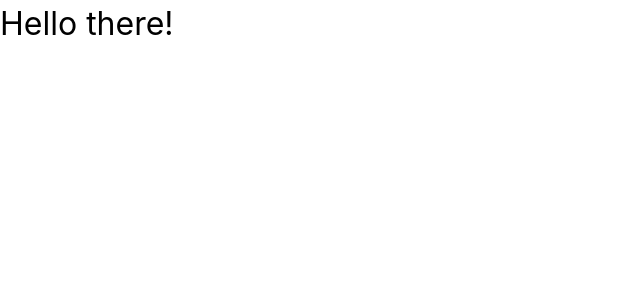
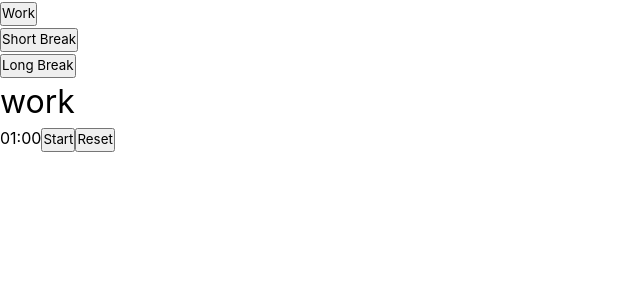
Before and after one commit to mpedraza10/pomo-clock, a React (Vite) app: page / in a window 1280 px wide. Shown: the top 300 px of the page, without its empty margins (0-640 px from the left). Built offline with nearby package versions, Linux system fonts and the light colour scheme.

Commit message:
Added timer component and nav component to switch between the different options for work, short break and long break

```diff
--- a/src/App.jsx
+++ b/src/App.jsx
@@ -1,7 +1,38 @@
+// React imports
+import { useState } from "react";
+
+// Components
+import Nav from "./components/nav/nav.component";
+import Timer from "./components/timer/timer.component";
+
+// Default timer settings
+const defaultTimerSettings = {
+	workTime: 1 * 60,
+	shortBreakTime: 5 * 60,
+	longBreakTime: 15 * 60,
+};
+
 const App = () => {
+	const [timerSettings, setTimerSettings] = useState(defaultTimerSettings);
+	const [currentTimer, setCurrentTimer] = useState("work");
+
 	return (
 		<main>
-			<h1>Hello there!</h1>
+			<Nav setCurrentTimer={setCurrentTimer} />
+
+			{currentTimer === "work" ? (
+				<Timer minutes={timerSettings.workTime} currentTimer={currentTimer} />
+			) : currentTimer === "sbreak" ? (
+				<Timer
+					minutes={timerSettings.shortBreakTime}
+					currentTimer={currentTimer}
+				/>
+			) : (
+				<Timer
+					minutes={timerSettings.longBreakTime}
+					currentTimer={currentTimer}
+				/>
+			)}
 		</main>
 	);
 };
--- /dev/null
+++ b/src/components/nav/nav.component.jsx
@@ -0,0 +1,30 @@
+/* eslint-disable react/prop-types */
+
+const Nav = ({ setCurrentTimer }) => {
+	// Helper functions
+	const handleTimerSelection = (e) => setCurrentTimer(e.target.value);
+
+	return (
+		<nav>
+			<ul>
+				<li>
+					<button onClick={handleTimerSelection} value="work">
+						Work
+					</button>
+				</li>
+				<li>
+					<button onClick={handleTimerSelection} value="sbreak">
+						Short Break
+					</button>
+				</li>
+				<li>
+					<button onClick={handleTimerSelection} value="lbreak">
+						Long Break
+					</button>
+				</li>
+			</ul>
+		</nav>
+	);
+};
+
+export default Nav;
--- /dev/null
+++ b/src/components/timer/timer.component.jsx
@@ -0,0 +1,65 @@
+/* eslint-disable react-hooks/exhaustive-deps */
+/* eslint-disable react/prop-types */
+
+// React imports
+import { useEffect, useState } from "react";
+
+const Timer = ({ currentTimer, minutes }) => {
+	const [timeLeft, setTimeLeft] = useState(minutes);
+	const [isActive, setIsActive] = useState(false);
+
+	// Helper functions
+
+	// Function to format how the time is displayed in the app
+	const formatTime = (seconds) => {
+		const minutes = Math.floor(seconds / 60);
+		const remainingSeconds = seconds % 60;
+		return `${minutes < 10 ? "0" : ""}${minutes}:${
+			remainingSeconds < 10 ? "0" : ""
+		}${remainingSeconds}`;
+	};
+
+	// Function that resets the timer to default setting
+	const handleReset = () => {
+		setIsActive(false);
+		setTimeLeft(minutes); // Reset to initial time
+	};
+
+	// Effects
+
+	// Effect to reset the timer when minutes prop changes
+	useEffect(() => {
+		setTimeLeft(minutes);
+		setIsActive(false);
+	}, [minutes]);
+
+	// Effect to handle timer
+	useEffect(() => {
+		let interval = null;
+
+		if (isActive && timeLeft > 0) {
+			interval = setInterval(() => {
+				setTimeLeft((prevTime) => prevTime - 1);
+			}, 1000);
+		} else if (timeLeft === 0 && isActive) {
+			handleReset();
+		} else {
+			clearInterval(interval);
+		}
+
+		return () => clearInterval(interval);
+	}, [isActive, timeLeft]);
+
+	return (
+		<div>
+			<h1>{currentTimer}</h1>
+			<span>{formatTime(timeLeft)}</span>
+			<button onClick={() => setIsActive(!isActive)}>
+				{isActive ? "Pause" : "Start"}
+			</button>
+			<button onClick={handleReset}>Reset</button>
+		</div>
+	);
+};
+
+export default Timer;
```
